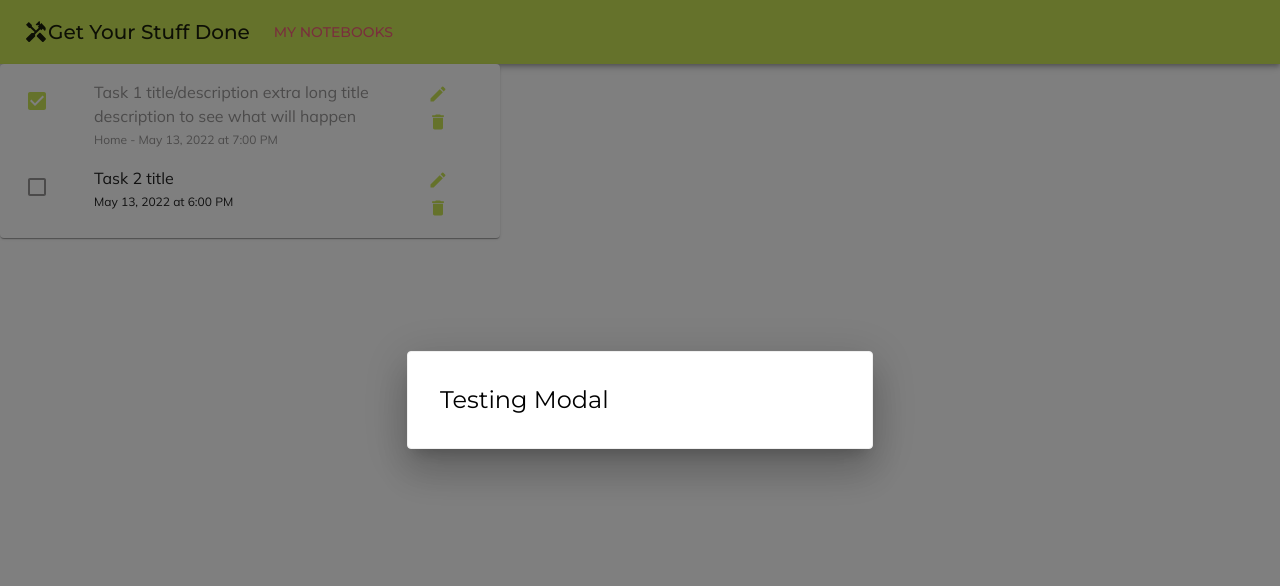
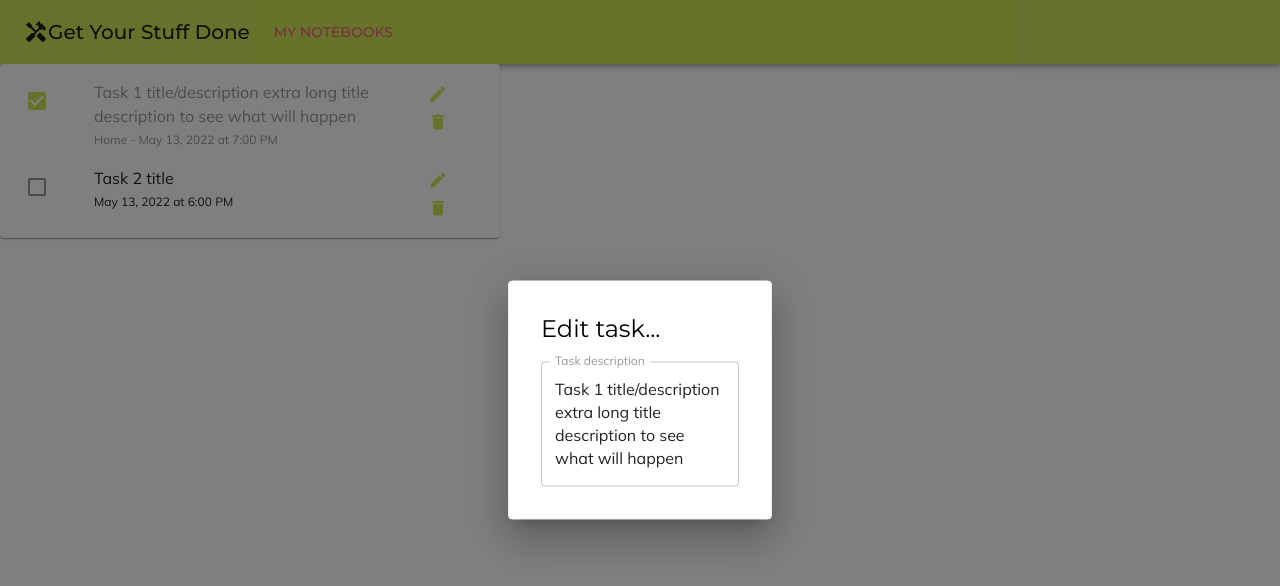
Before and after one commit to CurlyJoe71/get-your-stuff-done, a React (Create React App) app in the folder client/: page / in a window 1280 px wide. Both pictures are taken after a click on the button 437 px from the left and 94 px from the top of the page. Shown: the top 586 px of the page. Built offline with nearby package versions, Linux system fonts and the light colour scheme.

Commit message:
Edit title function

```diff
--- a/client/src/components/EditModal.tsx
+++ b/client/src/components/EditModal.tsx
@@ -1,16 +1,24 @@
-import React, { useState } from 'react';
+import React, { ChangeEvent, useState } from 'react';
 import Typography from '@mui/material/Typography';
 import Grid from '@mui/material/Grid';
 import Box from '@mui/material/Box';
 import Modal from '@mui/material/Modal';
 import modalStyle from '../style/modal';
+import TextField from '@mui/material/TextField';
 
-const EditModal = (props: { open: boolean, handleClose: any, data: any }) => {
+const EditModal = (props: { open: boolean, handleChange: any, handleClose: any, data: { title: string, complete: boolean, dateCreated: string, id: string, category: string } | any }) => {
     const [open, setOpen] = useState(props.open);
+    const [data, setData] = useState(props.data);
     const handleClose = () => {
         props.handleClose(false);
     };
-    console.log(props.data);
+    const handleChange = (event: ChangeEvent<HTMLInputElement>) => {
+        const value = event.target.value;
+        console.log(value);
+        const updatedData = { ...data }.title = value;
+        setData(updatedData);
+        props.handleChange(value);
+    };
 
     return (
         <Modal
@@ -18,7 +26,20 @@ const EditModal = (props: { open: boolean, handleClose: any, data: any }) => {
             onClose={handleClose}
         >
             <Box sx={modalStyle}>
-                <Typography variant="h5">Testing Modal</Typography>
+                <Grid container direction='column' spacing={2}>
+                    <Grid item>
+                        <Typography variant="h5">Edit task...</Typography>
+                    </Grid>
+                    <Grid item>
+                        <TextField
+                            label='Task description'
+                            multiline
+                            rows={4}
+                            value={data.title}
+                            onChange={handleChange}
+                        />
+                    </Grid>
+                </Grid>
             </Box>
         </Modal>
     )
--- a/client/src/components/TaskList.tsx
+++ b/client/src/components/TaskList.tsx
@@ -27,24 +27,24 @@ const TaskList = () => {
             title: 'Task 2 title',
             dateCreated: '2022-05-13T18:00:00.000Z',
             id: '02',
-            category: null
+            category: ''
         }
     ]);
     const [modalOpen, setModalOpen] = useState(false);
-    const currTask = useRef({});
+    const [currTask, setCurrTask] = useState({ title: '', category: '', complete: false, dateCreated: '', id: '' });
 
-    const handleModalOpen = (id: string) => {
+    const handleEditClick = (id: string) => {
         console.log(id);
         console.log('clicked handlemodal open');
-        const currentTask = data.map(d => {
+        data.map(d => {
             if (d.id === id) {
-                currTask.current = d;
+                setCurrTask(d);
             };
-        })
+        });
         setModalOpen(true);
     };
 
-    const handleChange = (event: ChangeEvent<HTMLInputElement>) => {
+    const handleCheckChange = (event: ChangeEvent<HTMLInputElement>) => {
         const checked = event.target.checked;
         const taskId = event.target.getAttribute('id');
         let updatedData = data.map(d => {
@@ -56,7 +56,15 @@ const TaskList = () => {
             return task;
         })
         setData(updatedData);
-    }
+    };
+
+    const handleTitleChange = (value: string) => {
+        let task = currTask;
+        const newDate = new Date().toISOString();
+        task.title = value;
+        task.dateCreated = newDate;
+        setCurrTask(task);
+    };
 
     return (
         <>
@@ -64,7 +72,8 @@ const TaskList = () => {
                 <EditModal
                     open={modalOpen}
                     handleClose={setModalOpen}
-                    data={currTask.current}
+                    data={currTask}
+                    handleChange={handleTitleChange}
                 /> : null
             }
             <Grid container xl>
@@ -75,11 +84,9 @@ const TaskList = () => {
                                 return (
                                     <ListItem key={t.id}>
                                         <Grid container direction='row'>
-
                                             <Grid item xs={2}>
-                                                <Checkbox checked={t.complete} onChange={handleChange} id={t.id} />
+                                                <Checkbox checked={t.complete} onChange={handleCheckChange} id={t.id} />
                                             </Grid>
-
                                             <Grid item container direction='column' xs={8}>
                                                 <Grid item color={t.complete ? 'text.secondary' : 'inherit'}>
                                                     <Typography variant='body1'>
@@ -95,10 +102,9 @@ const TaskList = () => {
                                                     </Typography>
                                                 </Grid>
                                             </Grid>
-
                                             <Grid item xs={2} >
                                                 <Tooltip title='Edit task'>
-                                                    <Button size='small' onClick={() => handleModalOpen(t.id)}>
+                                                    <Button size='small' onClick={() => handleEditClick(t.id)}>
                                                         <EditIcon fontSize='small' />
                                                     </Button>
                                                 </Tooltip>
--- a/client/src/style/modal.tsx
+++ b/client/src/style/modal.tsx
@@ -3,7 +3,7 @@ const modalStyle = {
     top: '50%',
     left: '50%',
     transform: 'translate(-50%, -50%)',
-    width: 400,
+    // width: 400,
     bgcolor: 'background.paper',
     border: '1px solid #efefef',
     boxShadow: 24,
```
